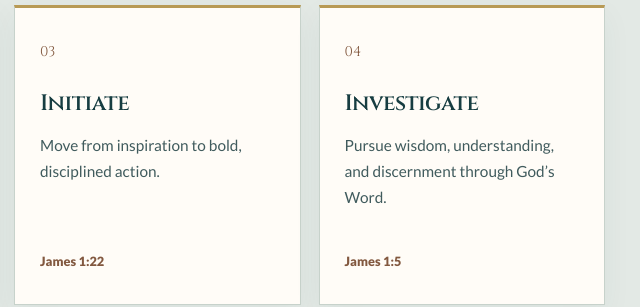
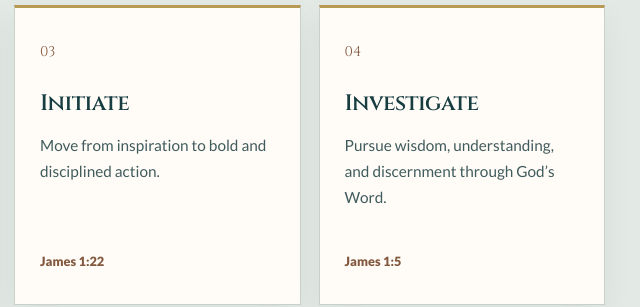
Before and after one commit to josephparis28-hue/Open-Door, a plain HTML site: page index.html in a window 1280 px wide. Shown: the part 7440-7747 px from the top of the page, 635-1275 px from the left. Drawn offline with Linux system fonts and the light colour scheme.

Commit message:
Updated Home page.

```diff
--- a/index.html
+++ b/index.html
@@ -578,7 +578,8 @@
         A Century of Faithfulness
        </h2>
        <p>
-        Since November 1926, Open Door Church has stood on the foundation of God’s Word. As we honor a century of ministry, we look forward with gratitude, faith, and purpose.
+        Since November 1926, Open Door Church has stood on the foundation of God’s Word.
+        As we honor a century of ministry, we look forward with gratitude, faith, and purpose.
        </p>
        <a class="text-link" href="./about/">
         Explore Our History
@@ -600,7 +601,8 @@
        A Future of Purpose.
       </h2>
       <p>
-       Through generations and changes in leadership, Open Door has remained anchored in God’s Word as the standard for life, leadership, and decision-making.
+       Through generations and changes in leadership,
+       Open Door has remained anchored in God’s Word as the standard for life, leadership, and decision-making.
       </p>
       <a class="text-link" href="./about/">
        Our Story
@@ -656,7 +658,7 @@
         Initiate
        </h3>
        <p>
-        Move from inspiration to bold, disciplined action.
+        Move from inspiration to bold and disciplined action.
        </p>
        <span class="verse">
         James 1:22
```
